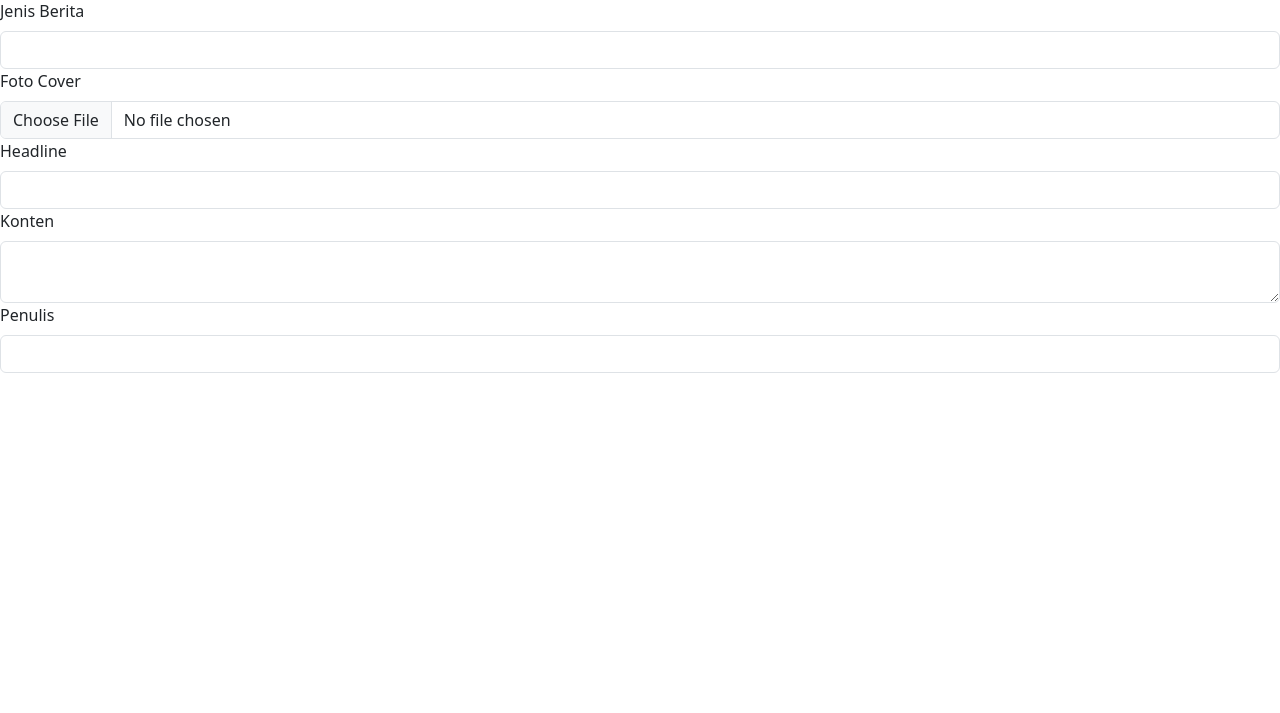
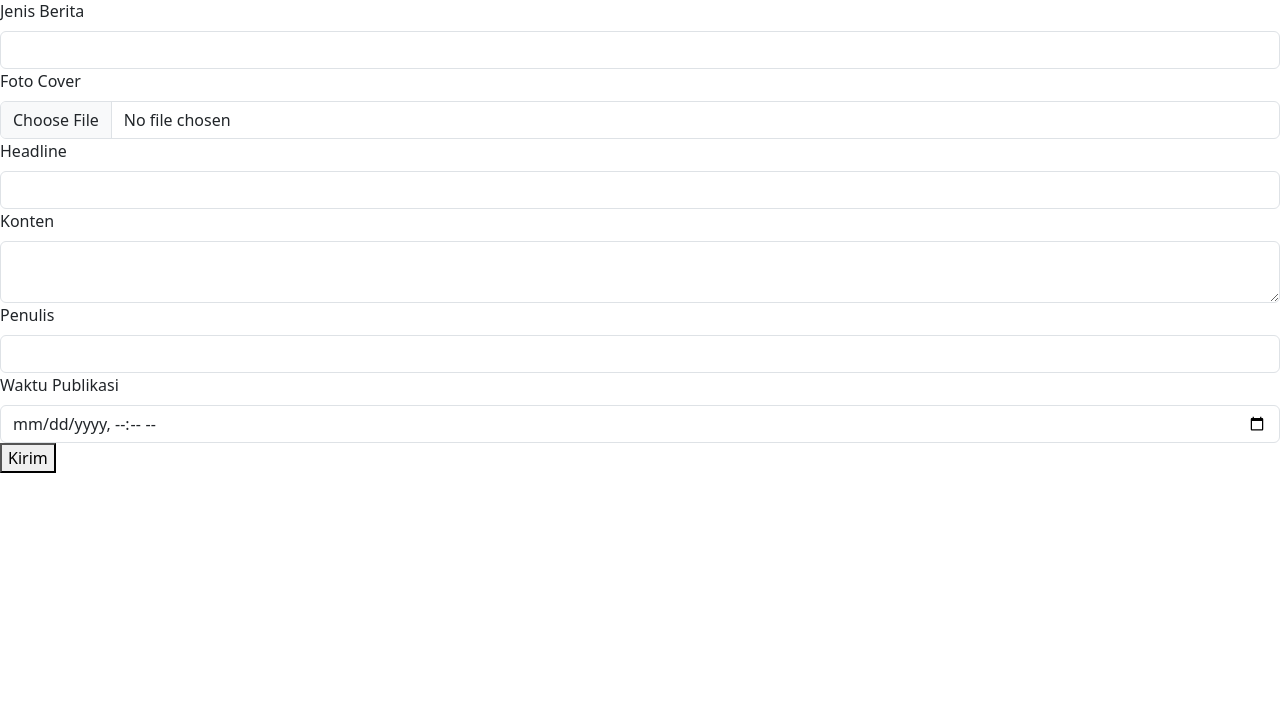
Before and after one commit to theox06/tugas_pemweb_lanjutan_keempat_21_september_2026, a PHP site: page /index.php?page=add_news in a window 1280 px wide. Shown: the part 57-770 px from the top of the page. Run offline with PHP 8.4, Linux system fonts and the light colour scheme; some libraries are stand-ins or nearby versions.

Commit message:
perbaikan upload gambar dan submit data ke database

```diff
--- a/pages/add_news.php
+++ b/pages/add_news.php
@@ -3,7 +3,8 @@
 
 $sql = "SHOW COLUMNS FROM `berita_pengumuman` LIKE 'jenis_berita'";
 
-$column = $pdo->query($sql)->fetch();
+$result = mysqli_query($koneksi, $sql);
+$column = mysqli_fetch_assoc($result);
 
 $enumValues = [];
 
@@ -15,7 +16,7 @@
 
 ?>
 
-<form action="index.php?=insert_news.php" method="POST" enctype="multipart/form-data">
+<form action="pages/insert_news.php" method="POST" enctype="multipart/form-data">
     <div class="form-field">
         <label for="" class="form-label">Jenis Berita</label>
         <select name="jenis_berita" id="" class="form-control">
@@ -36,10 +37,15 @@
         <input type="text" name="headline" class="form-control">
 
         <label for="" class="form-label">Konten</label>
-        <textarea name="" id="" class="form-control"></textarea>
+        <textarea name="konten" id="konten" class="form-control"></textarea>
 
         <label for="" class="form-label">Penulis</label>
         <input type="text" name="penulis" class="form-control">
 
+        <label for="" class="form-label">Waktu Publikasi</label>
+        <input type="datetime-local" class="form-control">
+
+        <button type="submit" class="btn-class btn-solid theme-primary">Kirim</button>
+
     </div>
 </form>
```
Also changed, not shown: pages/insert_news.php (+9 -3 lines), photos/0e4ca0949635abc273befd1d7e6aaae8.png (added).
